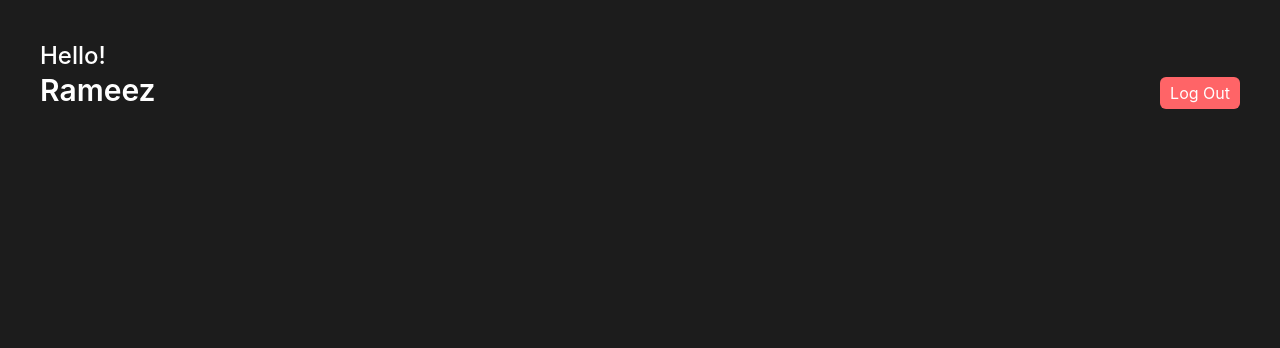
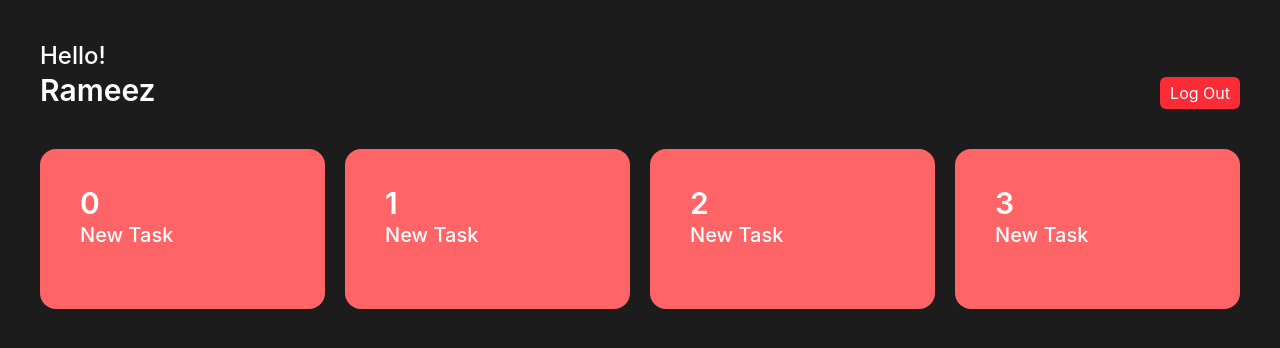
Before and after one commit to rameezwebdev/EMS, a React (Vite) app: page / in a window 1280 px wide. Shown: the top 348 px of the page. Built offline with nearby package versions, Linux system fonts and the light colour scheme.

Commit message:
task list section added

```diff
--- a/src/components/Dashboard/EmployeeDashboard.jsx
+++ b/src/components/Dashboard/EmployeeDashboard.jsx
@@ -1,10 +1,13 @@
 import Header from "../EDBLayout/Header"
+import TaskList from "../EDBLayout/TaskList"
+
 
 
 const EmployeeDashboard = () => {
   return (
     <div className="p-10 bg-[#1c1c1c] h-screen ">
          <Header />
+         <TaskList />
     </div>
   )
 }
--- a/src/components/EDBLayout/Header.jsx
+++ b/src/components/EDBLayout/Header.jsx
@@ -2,7 +2,7 @@ const Header = () => {
   return (
     <div className="flex items-end justify-between ">
       <h1 className="text-2xl font-medium">Hello! <br /> <span className="text-3xl font-semibold">Rameez</span></h1>
-      <button className="bg-red-400 px-2.5 py-1 rounded-md cursor-pointer">Log Out</button>
+      <button className="bg-red-500 px-2.5 py-1 rounded-md cursor-pointer">Log Out</button>
     </div>
   )
 }
--- /dev/null
+++ b/src/components/EDBLayout/TaskList.jsx
@@ -0,0 +1,30 @@
+const tasks = [
+    {id:1,count:0, title:"New Task"},
+    {id:2,count:1, title:"New Task"},
+    {id:3,count:2, title:"New Task"},
+    {id:4,count:3, title:"New Task"},
+];
+
+const TaskList = () => {
+  return (
+    <>
+    <div className="mt-10 grid grid-cols-1 sm:grid-cols-2 lg:grid-cols-4 gap-5">
+      {
+        tasks.map((task) => {
+           return (
+             <div
+          key={task.id}
+          className="h-40 rounded-2xl w-full px-10 py-9 bg-red-400"
+        >
+          <h2 className="text-3xl font-semibold">{task.count}</h2>
+          <h3 className="text-xl font-medium">{task.title}</h3>
+        </div>
+           )
+        })
+      }
+    </div>
+    </>
+  )
+}
+
+export default TaskList
```
